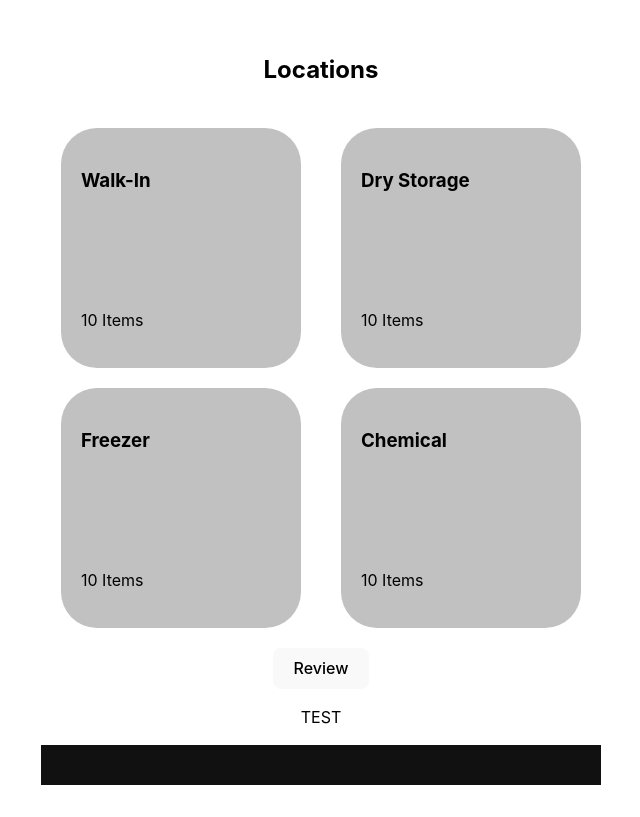
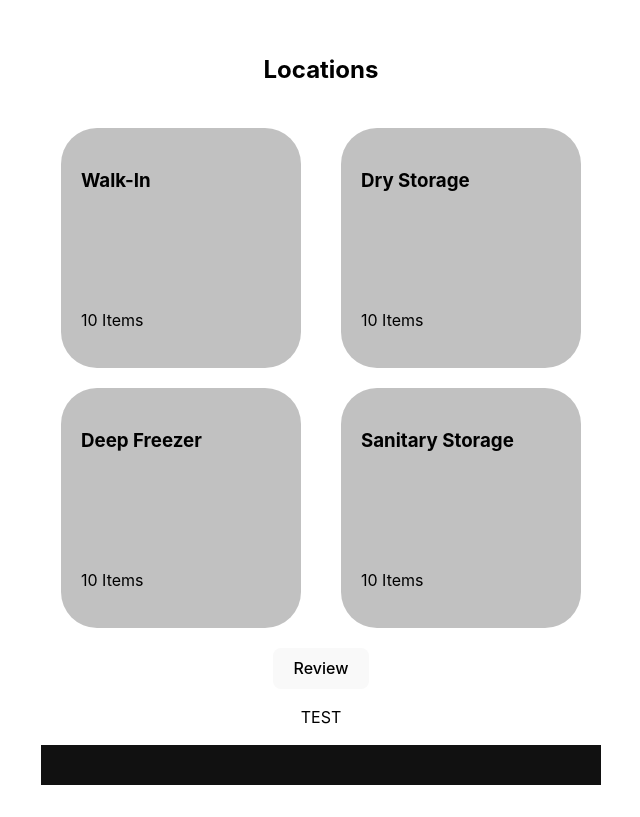
Before and after one commit to DesignerDeveloperDove/Zaiko_Inventory, a React (Vite) app in the folder Zaiko/: page /home in a window 1280 px wide. Shown: the whole page, without its empty margins (319-959 px from the left). Built offline with nearby package versions, Linux system fonts and the light colour scheme.

Commit message:
changed cat names

```diff
--- a/Zaiko/src/Pages/Home.jsx
+++ b/Zaiko/src/Pages/Home.jsx
@@ -13,7 +13,7 @@ function Home(){
                     <p>10 Items</p>
                     </div>
                 <div className="LocationBox">
-                    <h3>Freezer</h3>
+                    <h3>Deep Freezer</h3>
                     <p>10 Items</p>
                     </div>
             </div>
@@ -23,7 +23,7 @@ function Home(){
                     <p>10 Items</p>
                     </div>
                 <div className="LocationBox">
-                    <h3>Chemical</h3>
+                    <h3>Sanitary Storage</h3>
                     <p>10 Items</p>
                     </div>
             </div>
```
